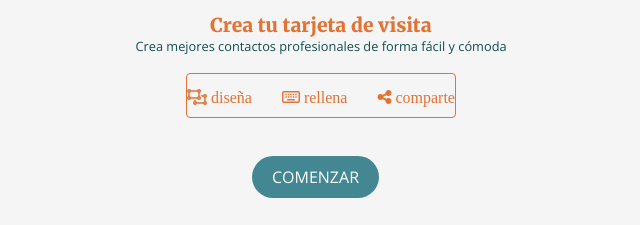
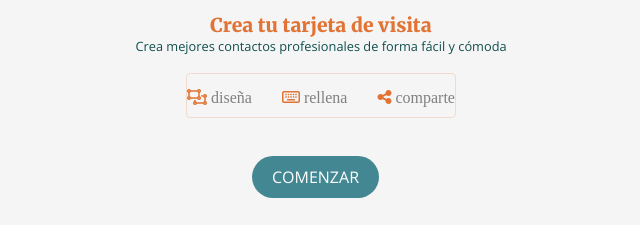
Before and after one commit to Adalab/project-promo-r-module-2-team-6, a website: page src/html/index.html in a window 1280 px wide. Shown: the part 181-406 px from the top of the page, without its empty margins (319-959 px from the left). Drawn offline with nearby package versions, Linux system fonts and the light colour scheme; files that its build step writes are made by us from their sources; files whose address does not match are found by name.

Commit message:
fixed css landing

```diff
--- a/src/html/partials/main.html
+++ b/src/html/partials/main.html
@@ -7,9 +7,9 @@
     </section>
     <section class="main__options">
         <ul class="main__options--list">
-          <li class=""><i class="fa-regular fa-object-ungroup"></i> diseña</li>
-          <li class=""><i class="fa-regular fa-keyboard"></i> rellena</li>
-          <li class=""><i class="fa-solid fa-share-nodes"></i> comparte</li>
+          <li class=""><i class="fa-icon fa-regular fa-object-ungroup"></i> diseña</li>
+          <li class=""><i class="fa-icon fa-regular fa-keyboard"></i> rellena</li>
+          <li class=""><i class="fa-icon fa-solid fa-share-nodes"></i> comparte</li>
         </ul>
       </section>
     <section class="main__start">
--- a/src/scss/pages/_index.scss
+++ b/src/scss/pages/_index.scss
@@ -28,18 +28,21 @@
     }
     &__options{
         display: flex;
-        border: solid 1.6px $mainOrange;
+        border: solid rgba($mainOrange, $alpha: 0.2) 1.6px;
         border-radius: 4px ;
         margin:17.8px 0 0.2px;
         list-style-type: none;
         &--list{
             display: flex;
-            color: $mainOrange;
+            color: grey;
             list-style-type: none;
             gap: 30px;
             margin-top: 15px;
             margin-bottom: 10px;
             }
+    }
+    .fa-icon{
+        color: $mainOrange;
     }
     &__start{
         display: flex;
```
Also changed, not shown: src/scss/main.scss (+5 -4 lines).
